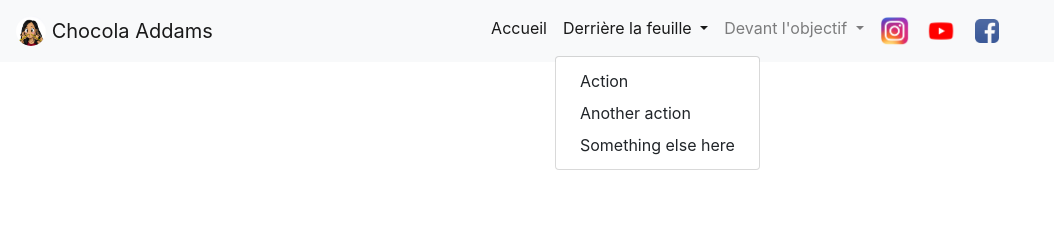
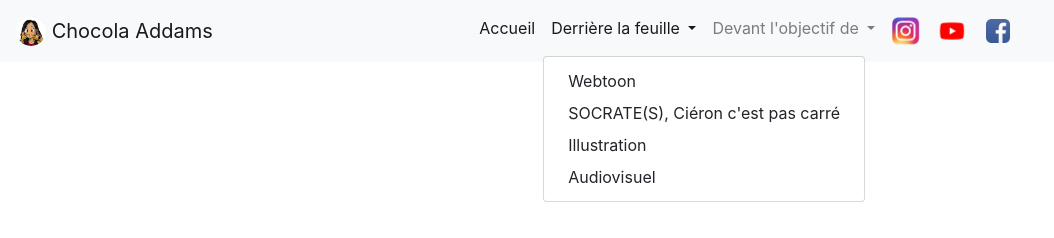
Before and after one commit to chocola-addams/chocola-addams.github.io, a plain HTML site: page index.html in a window 1280 px wide. Both pictures are taken after a click on the button "Derrière la feuille". Shown: the whole page, without its empty margins (0-1054 px from the left). Drawn offline with nearby package versions, Linux system fonts and the light colour scheme.

Commit message:
début arborescence

```diff
--- a/index.html
+++ b/index.html
@@ -40,31 +40,31 @@
                         Derrière la feuille
                     </a>
                     <div class="dropdown-menu" aria-labelledby="navbarDropdownMenuLink">
-                        <a class="dropdown-item" href="#">Action</a>
-                        <a class="dropdown-item" href="#">Another action</a>
-                        <a class="dropdown-item" href="#">Something else here</a>
+                        <a class="dropdown-item" href="#">Webtoon</a>
+                        <a class="dropdown-item" href="#">SOCRATE(S), Ciéron c'est pas carré</a>
+                        <a class="dropdown-item" href="#">Illustration</a>
+                        <a class="dropdown-item" href="#">Audiovisuel</a>
                     </div>
                 </li>
                 <li class="nav-item dropdown">
                     <a class="nav-link dropdown-toggle" href="#" id="navbarDropdownMenuLink" role="button"
                         data-toggle="dropdown" aria-haspopup="true" aria-expanded="false">
-                        Devant l'objectif
+                        Devant l'objectif de
                     </a>
                     <div class="dropdown-menu" aria-labelledby="navbarDropdownMenuLink">
-                        <a class="dropdown-item" href="#">Action</a>
-                        <a class="dropdown-item" href="#">Another action</a>
-                        <a class="dropdown-item" href="#">Something else here</a>
+                        <a class="dropdown-item" href="#">Kirby Vanquin</a>
+                        <a class="dropdown-item" href="#">Studio 313</a>
                     </div>
                 </li>
 
                 <li class="nav-item">
-                    <a class="nav-link" href="#"><img id="instagram" src="img/instagram.png" width="30" height="30"></a>
+                    <a target="_blank" class="nav-link" href="https://www.instagram.com/chocola_tahiti/"><img id="instagram" src="img/instagram.png" width="30" height="30"></a>
                 </li>
                 <li class="nav-item">
-                    <a class="nav-link" href="#"><img id="youtube" src="img/youtube.png" width="30" height="30"></a>
+                    <a target="_blank" class="nav-link" href="https://www.youtube.com/channel/UCak6w-iRyb28YD1N4Po-0Wg"><img id="youtube" src="img/youtube.png" width="30" height="30"></a>
                 </li>
                 <li class="nav-item">
-                    <a class="nav-link" href="#"><img id="facebook" src="img/facebook.png" width="30" height="30"></a>
+                    <a target="_blank" class="nav-link" href="https://www.facebook.com/xXChocolaXx/"><img id="facebook" src="img/facebook.png" width="30" height="30"></a>
                 </li>
             </ul>
         </div>
```
Also changed, not shown: derriere-le-crayon/audiovisuel/0.html (added), derriere-le-crayon/illustration/img_1.html (added), derriere-le-crayon/projet-album.html (added), derriere-le-crayon/socrates/img_0.html (added), derriere-le-crayon/webtoon/img_0.html (added), devant-lobjectif-de/kirby-vanquin/img_1.html (added), devant-lobjectif-de/projet-album.html (added), devant-lobjectif-de/studio-313/img_1.html (added).
